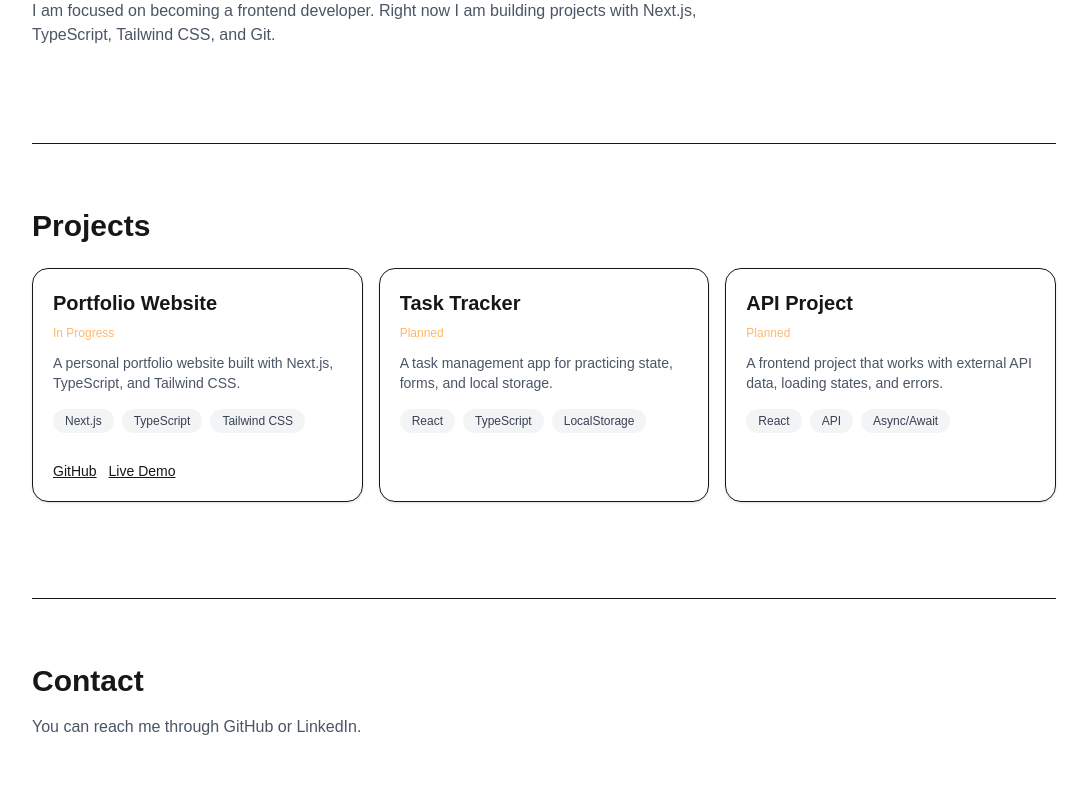
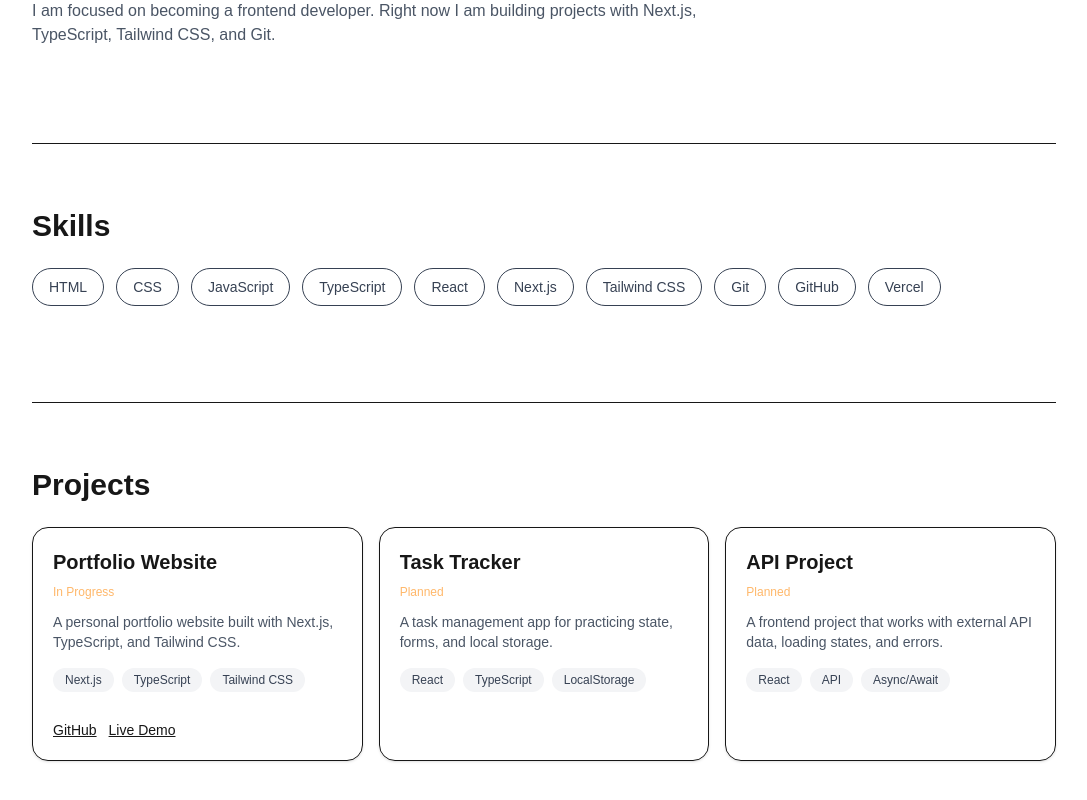
Before and after one commit to ILLiDiuM1/try-better, a Next.js app: page / in a window 1280 px wide. Shown: the part 810-1610 px from the top of the page, without its empty margins (96-1183 px from the left). Built offline with nearby package versions, Linux system fonts and the light colour scheme.

Commit message:
Добавлена информация о навыках

```diff
--- a/app/page.tsx
+++ b/app/page.tsx
@@ -2,6 +2,8 @@
 import { Navbar } from "@/components/Navbar";
 import { ProjectCard } from "@/components/ProjectCard";
 import { Hero } from "@/components/Hero";
+import { skills } from "@/data/skills";
+import { Skills } from "@/components/Skills";
 
 export default function Home() {
   return (
@@ -13,6 +15,7 @@
             { label: "About", href: "#about" },
             { label: "Projects", href: "#projects" },
             { label: "Contact", href: "#contact" },
+            { label: "Skills", href: "#skills" },
           ]}
 />
         <Hero
@@ -29,7 +32,7 @@
             building projects with Next.js, TypeScript, Tailwind CSS, and Git.
           </p>
         </section>
-
+        <Skills skills={skills} />
         <section id="projects" className="border-t py-16">
           <h2 className="mb-6 text-3xl font-bold">Projects</h2>
 
--- /dev/null
+++ b/components/Skills.tsx
@@ -0,0 +1,22 @@
+type SkillsProps = {
+  skills: string[];
+};
+
+export function Skills({ skills }: SkillsProps) {
+  return (
+    <section id="skills" className="border-t py-16">
+      <h2 className="mb-6 text-3xl font-bold">Skills</h2>
+
+      <div className="flex flex-wrap gap-3">
+        {skills.map((skill) => (
+          <span
+            key={skill}
+            className="rounded-full border px-4 py-2 text-sm text-gray-700"
+          >
+            {skill}
+          </span>
+        ))}
+      </div>
+    </section>
+  );
+}
--- a/data/projects.ts
+++ b/data/projects.ts
@@ -14,7 +14,7 @@
       "A personal portfolio website built with Next.js, TypeScript, and Tailwind CSS.",
     tech: ["Next.js", "TypeScript", "Tailwind CSS"],
     status: "In Progress",
-    githubUrl: "https://github.com/ILLiDiuM1/my-portfolio",
+    githubUrl: "https://github.com/ILLiDiuM1/try-better",
     demoUrl: "https://project-2nzkw.vercel.app",
 
   },
--- /dev/null
+++ b/data/skills.ts
@@ -0,0 +1,12 @@
+export const skills = [
+  "HTML",
+  "CSS",
+  "JavaScript",
+  "TypeScript",
+  "React",
+  "Next.js",
+  "Tailwind CSS",
+  "Git",
+  "GitHub",
+  "Vercel",
+];
```
